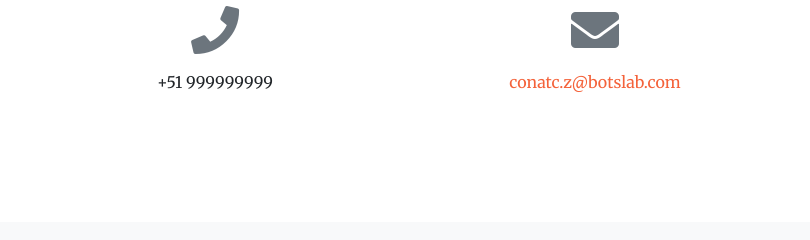
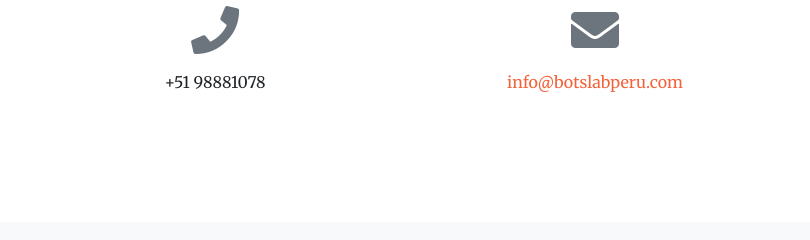
Before and after one commit to CristianSalazarAtalaya/botslabweb, a website with bundled scripts: page index.html in a window 1280 px wide. Shown: the part 2583-2823 px from the top of the page, 235-1045 px from the left. Built offline with nearby package versions, Linux system fonts and the light colour scheme.

Commit message:
se agregaron datos de contacto gerson

```diff
--- a/index.html
+++ b/index.html
@@ -75,7 +75,7 @@
         <div class="col-lg-8 text-center">
           <h2 class="text-white mt-0">¿Quienes somos?</h2>
           <hr class="divider light my-4">
-          <p class="text-white-50 mb-4">Somos un grupo de personas que se dedica a ayudar a quienes tienen muchas tareas, que no pueden atender sus canales de atención 24/7 y al isntante, que siempre tienen que actualizar información, muchos correos que mandar y todo tipo de procesos </p>
+          <p class="text-white-50 mb-4">Somos un grupo de personas que se dedica a ayudar a quienes tienen muchas tareas, que no pueden atender sus canales de atención 24/7 y al instante, que siempre tienen que actualizar información, muchos correos que mandar y todo tipo de procesos </p>
           <a class="btn btn-light btn-xl js-scroll-trigger" href="#services">Next?</a>
         </div>
       </div>
@@ -143,12 +143,12 @@
       <div class="row">
         <div class="col-lg-4 ml-auto text-center mb-5 mb-lg-0">
           <i class="fas fa-phone fa-3x mb-3 text-muted"></i>
-          <div>+51 999999999</div>
+          <div>+51 98881078</div>
         </div>
         <div class="col-lg-4 mr-auto text-center">
           <i class="fas fa-envelope fa-3x mb-3 text-muted"></i>
           <!-- Make sure to change the email address in anchor text AND the link below! -->
-          <a class="d-block" href="mailto:contact@yourwebsite.com">conatc.z@botslab.com</a>
+          <a class="d-block" href="mailto:contact@yourwebsite.com">info@botslabperu.com</a>
         </div>
       </div>
     </div>
```
